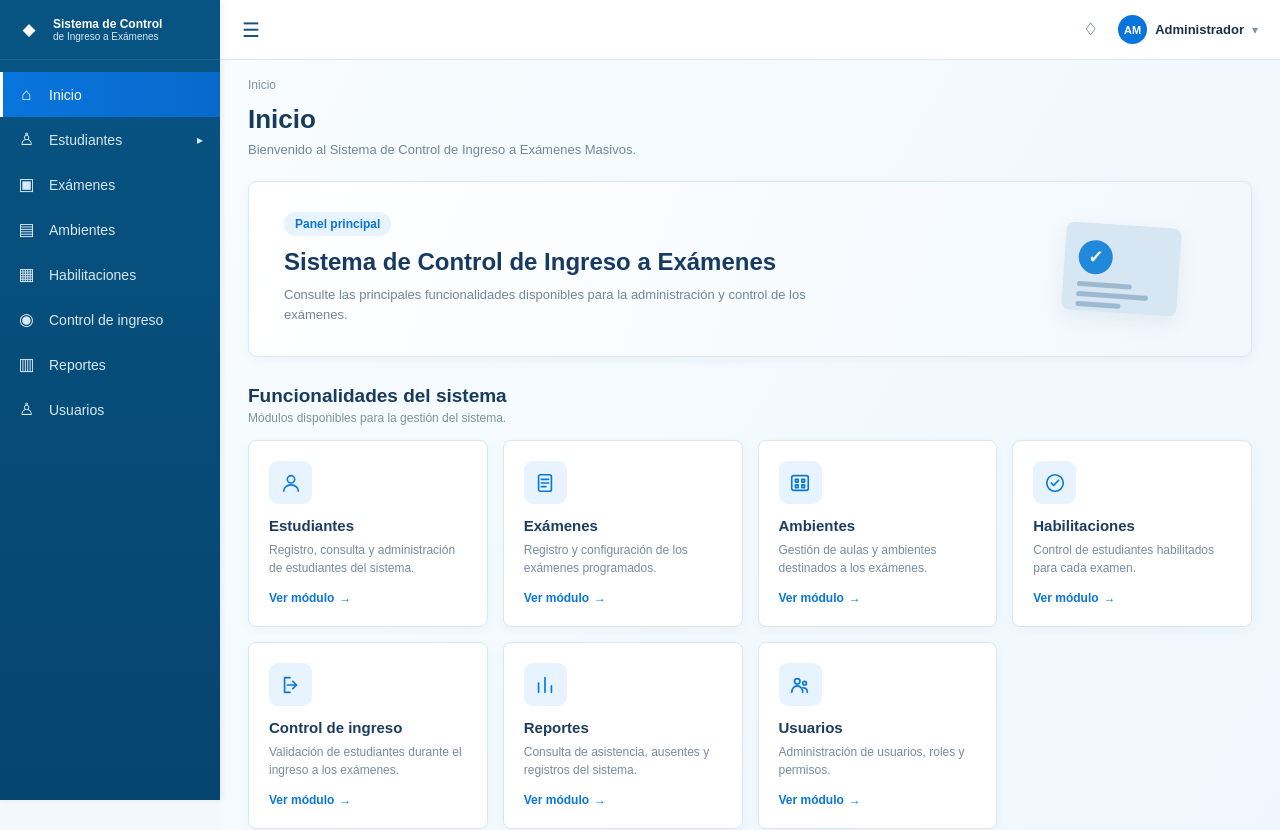
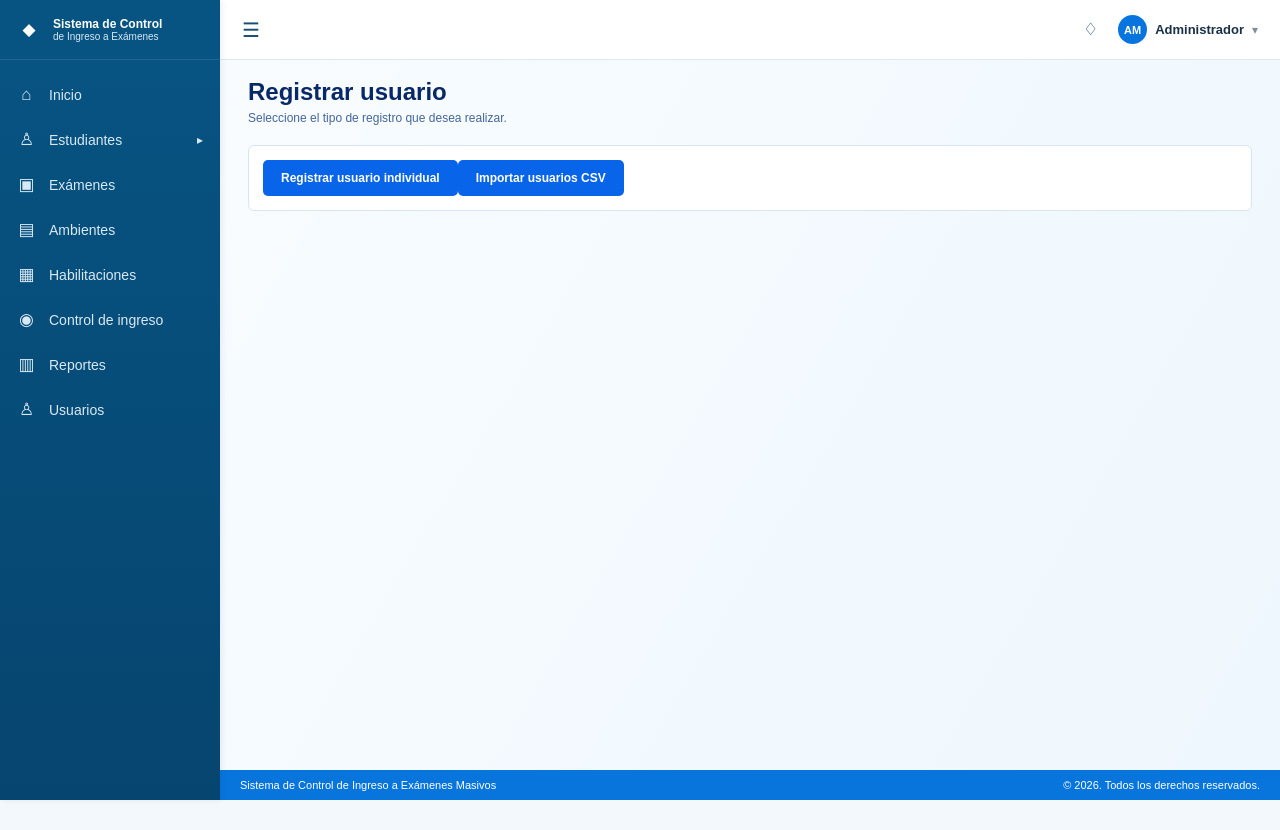
Before and after one commit to LukasQuiroga/Proyecto-TIS, a React (Vite) app in the folder frontend/: page /usuarios/registrar in a window 1280 px wide. Before the commit this address led to /. Shown: the top 830 px of the page. After the commit the page ends 800 px from the top, so only its background shows below. Built offline with nearby package versions, Linux system fonts and the light colour scheme.

Commit message:
feat(hus05): crear selector de registro individual y masivo

```diff
--- a/frontend/src/App.jsx
+++ b/frontend/src/App.jsx
@@ -4,6 +4,7 @@ import {
   Route,
   Routes
 } from "react-router-dom";
+import RegistrarUsuario from "./pages/usuarios/RegistrarUsuario.jsx";
 import EditarUsuario from "./pages/usuarios/EditarUsuario.jsx";
 import PlantillaPrincipal from "./components/Layout/PlantillaPrincipal.jsx";
 import Usuarios from "./pages/usuarios/Usuarios.jsx";
@@ -31,6 +32,11 @@ function App() {
           <Route
           path="/usuarios"
           element={<Usuarios />}
+          />
+
+          <Route
+          path="/usuarios/registrar"
+          element={<RegistrarUsuario />}
           />
 
           <Route
--- /dev/null
+++ b/frontend/src/pages/usuarios/RegistrarUsuario.jsx
@@ -0,0 +1,60 @@
+import { useNavigate } from "react-router-dom";
+import "./Usuarios.css";
+
+
+function RegistrarUsuario(){
+
+    const navigate = useNavigate();
+
+
+    return (
+
+        <div className="usuarios-pagina">
+
+            <header className="usuarios-encabezado">
+
+                <div>
+                    <h1>
+                        Registrar usuario
+                    </h1>
+
+                    <p>
+                        Seleccione el tipo de registro que desea realizar.
+                    </p>
+                </div>
+
+            </header>
+
+
+
+            <section className="usuarios-panel">
+
+
+                <button
+                    className="usuarios-boton-nuevo"
+                    onClick={() => navigate("/usuarios/registrar/individual")}
+                >
+                    Registrar usuario individual
+                </button>
+
+
+
+                <button
+                    className="usuarios-boton-nuevo"
+                    onClick={() => navigate("/usuarios/importar")}
+                >
+                    Importar usuarios CSV
+                </button>
+
+
+            </section>
+
+
+        </div>
+
+    );
+
+}
+
+
+export default RegistrarUsuario;
--- a/frontend/src/pages/usuarios/Usuarios.jsx
+++ b/frontend/src/pages/usuarios/Usuarios.jsx
@@ -325,13 +325,12 @@ function Usuarios(){
 
 
 
-                <button className="usuarios-boton-nuevo">
-
-
-                    + Nuevo usuario
-
-
-                </button>
+                    <button
+                        className="usuarios-boton-nuevo"
+                        onClick={() => navigate("/usuarios/registrar")}
+                    >
+                        + Nuevo usuario
+                    </button>
 
 
             </header>
```
